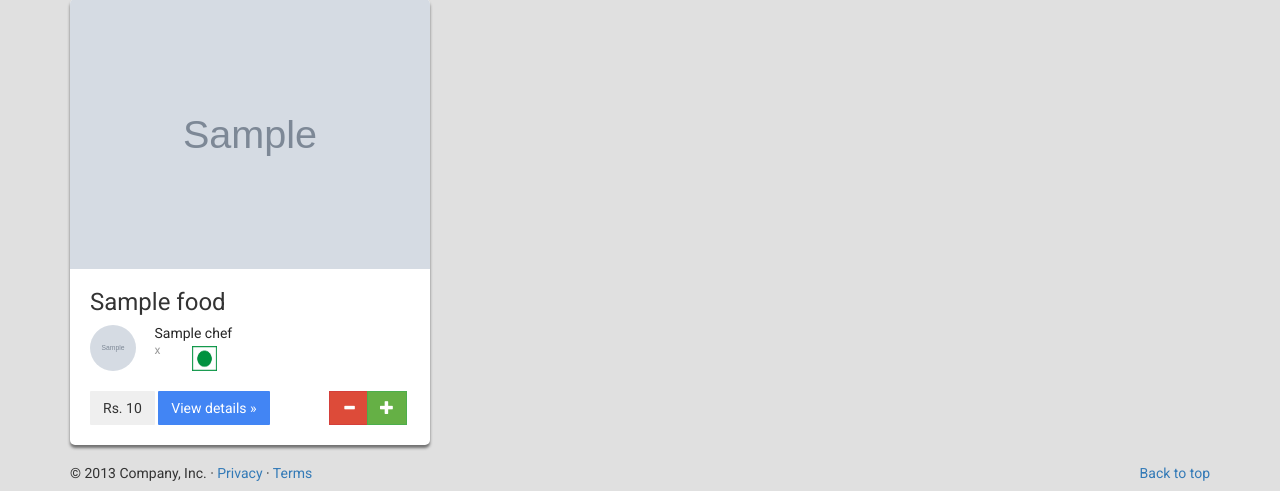
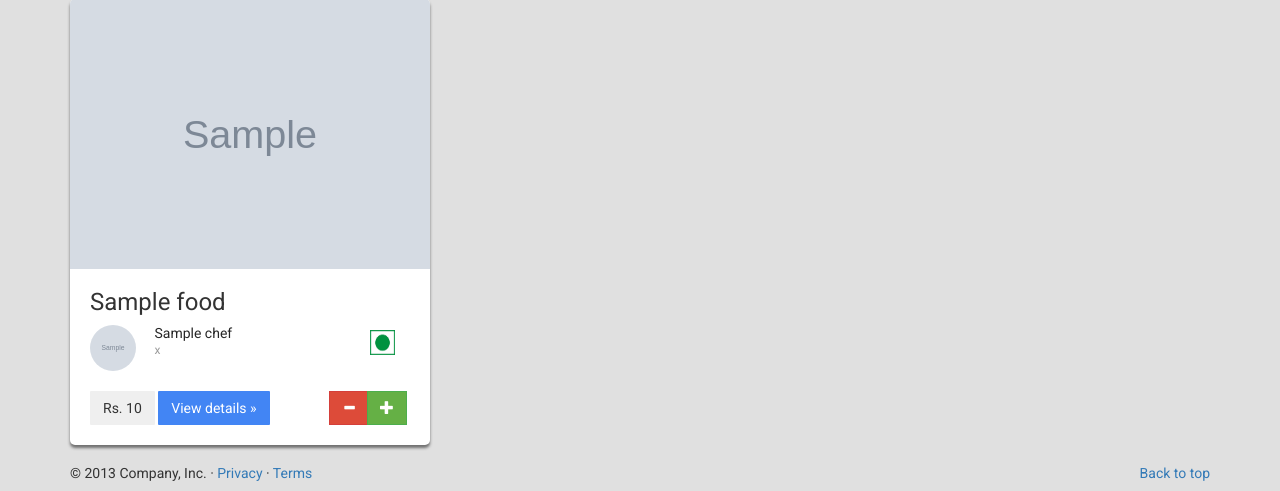
Before and after one commit to Prithvirajbilla/madebymom, a Django app: page / in a window 1280 px wide. Shown: the part 471-962 px from the top of the page. Run offline with Django 3.2, Linux system fonts and the light colour scheme; tables that the repository leaves empty hold one stand-in row (values such as "Sample post"); grey boxes marked "Sample" are stand-in pictures; some libraries are stand-ins or nearby versions.

Commit message:
fixed clearfix

```diff
--- a/templates/index.html
+++ b/templates/index.html
@@ -13,14 +13,14 @@
 			            <h3 class="food-name item_name">{{food.name}}</h3>
 			        </div>
 			   </div>
-			   	<div class="card-heading image">
+			   	<div class="card-heading image clearfix">
 			      <img src="{{food.served_by.picture.url}}" alt=""/>
-			      <div class="card-heading-header clear-fix">
+			      <div class="card-heading-header">
 			         <h3>{{food.served_by.name}}</h3>
 			         <span>{{food.hash_tags}}</span>
-     			      <img  style="display:inline-block;width: 25px; height: 25px;margin-top:5px;-webkit-border-radius:0;-moz-border-radius:0;border-radius:0;" class="pull-right img-resposnive item_image"  alt="64x64"  src="{% static 'img/veg.jpg' %}">
 
 			      </div>
+  			      <img  style="display:inline-block;width: 25px; height: 25px;margin-top:5px;-webkit-border-radius:0;-moz-border-radius:0;border-radius:0;" class="pull-right img-resposnive item_image"  alt="64x64"  src="{% static 'img/veg.jpg' %}">
 			   </div>
 
 			   <div class="card-actions clearfix">
```
